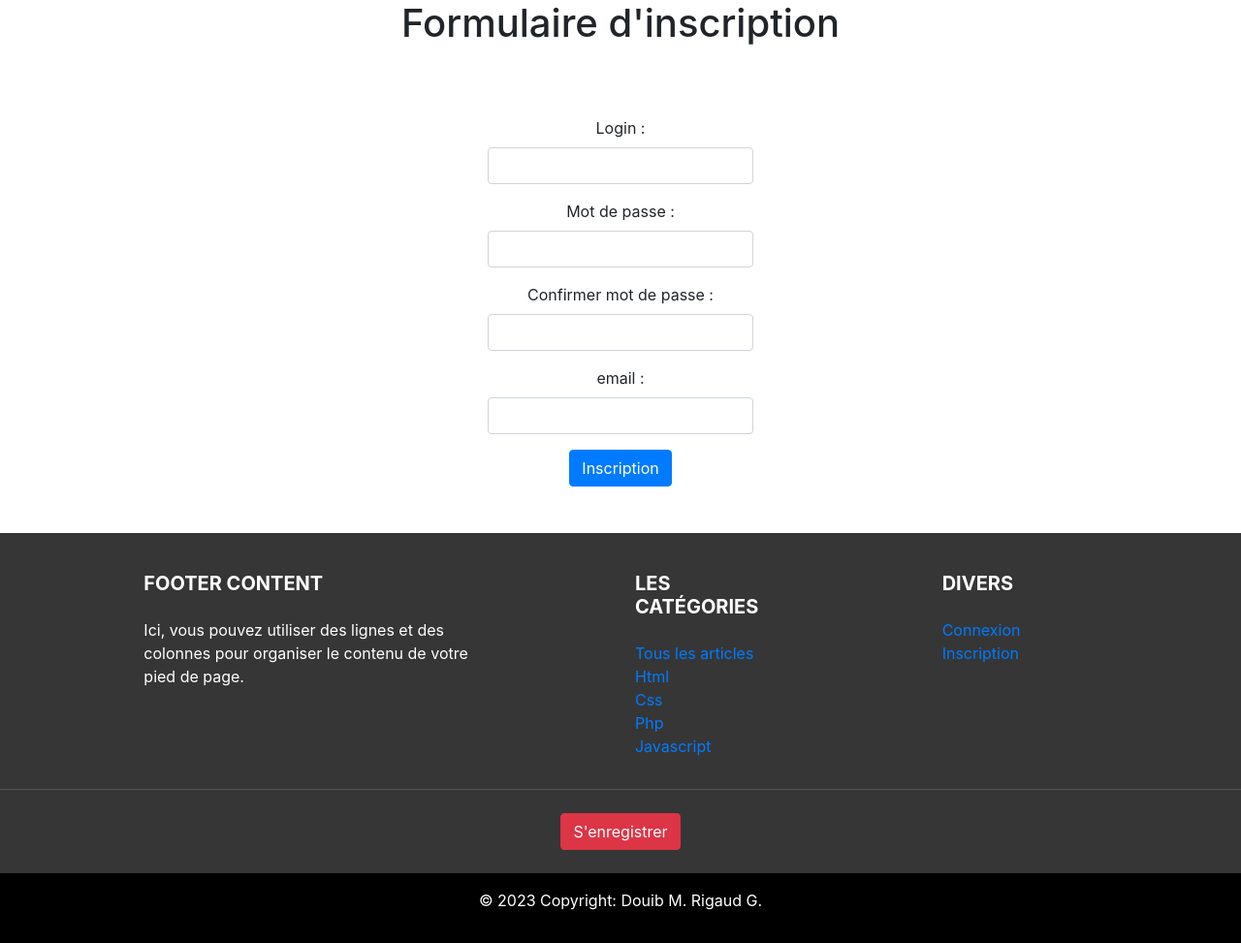
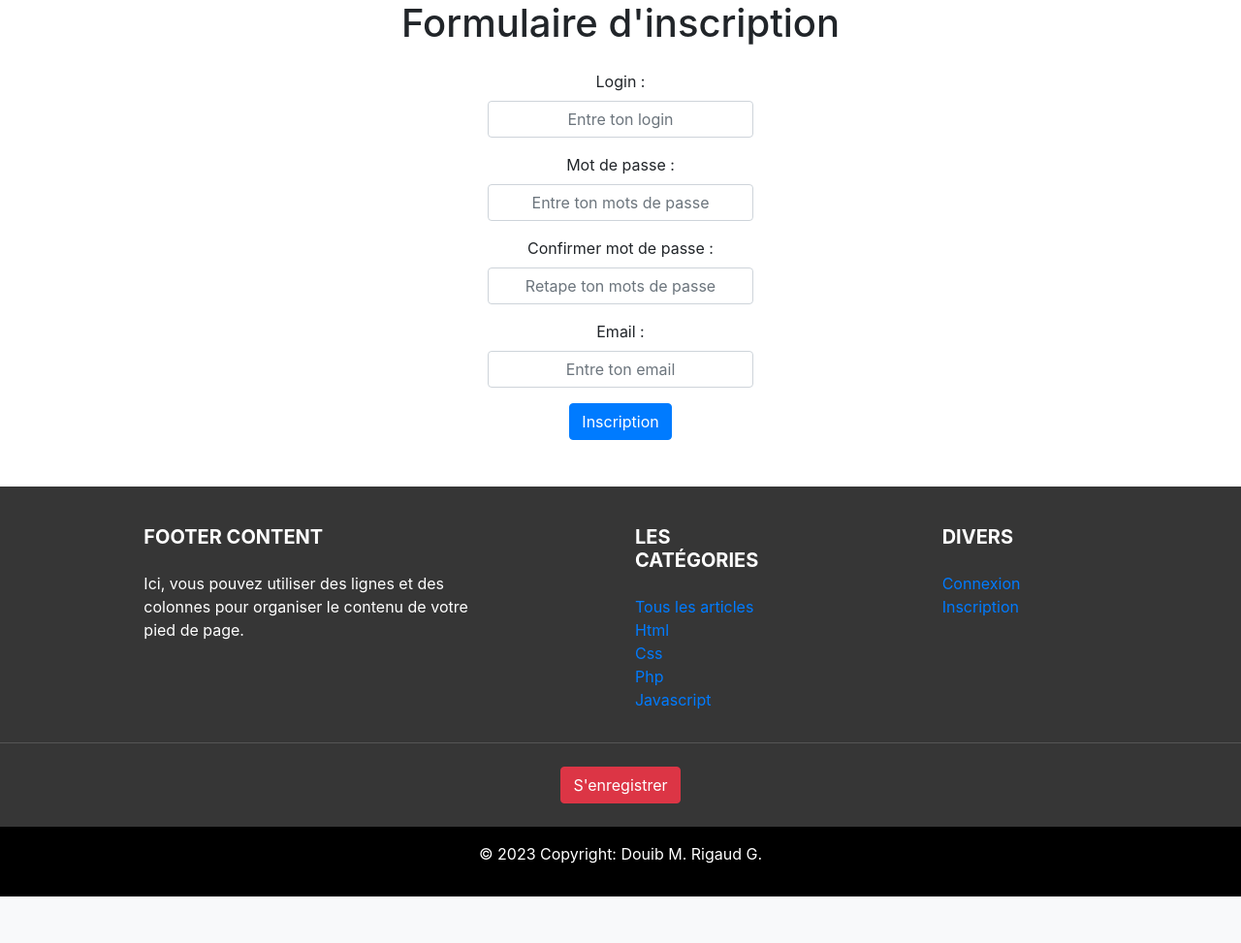
Before and after one commit to mehdi-douib/blog-js, a PHP site: page /inscription.php in a window 1280 px wide. Shown: the part 72-1045 px from the top of the page at 97% size. After the commit the page ends 997 px from the top, so only its background shows below. Run offline with PHP 8.4, Linux system fonts and the light colour scheme; data comes from the database, SQL or seed files in the repository; some libraries are stand-ins or nearby versions.

Commit message:
Add files via upload

```diff
--- a/inscription.php
+++ b/inscription.php
@@ -13,7 +13,7 @@
     <script src="https://maxcdn.bootstrapcdn.com/bootstrap/4.0.0/js/bootstrap.min.js" integrity="sha384-JZR6Spejh4U02d8jOt6vLEHfe/JQGiRRSQQxSfFWpi1MquVdAyjUar5+76PVCmYl" crossorigin="anonymous"></script>
     <link href="src/fontello/css/fontello.css" rel="stylesheet">
     <link href="https://fonts.googleapis.com/css2?family=Courgette&display=swap" rel="stylesheet">
-    <link rel="stylesheet" href="src/css/style.css"/>
+    <link rel="stylesheet" href="../src/css/style.css"/>
     <link href="src/css/styles.css" rel="stylesheet">
     <title>Inscription</title>
 </head>
@@ -25,26 +25,26 @@
 
         <?php if(isset($msg_error)) { echo '<p class="alert alert-danger w-75 p-3 m-auto text-center">'.$msg_error.'</p>' ; }?></p>
 
-        <section class="container mb-5 mt-5 d-flex justify-content-center">
+        <section class="container mb-5 d-flex justify-content-center">
             <form action="" method="POST">
                 <section class="form-group">
                     <label for="login" class="d-flex justify-content-center">Login :</label>
-                    <input type="text" name="login" class="form-control text-center" required>
+                    <input type="text" name="login" placeholder="Entre ton login" class="form-control text-center" required>
                 </section>
 
                <section class="form-group">
                     <label for="password" class="d-flex justify-content-center">Mot de passe :</label>
-                    <input type="password" name="password" class="form-control text-center" required>
+                    <input type="password" name="password" placeholder="Entre ton mots de passe" class="form-control text-center" required>
                </section>
 
                 <section class="form-group">
                     <label for="conf_password" class="d-flex justify-content-center">Confirmer mot de passe :</label>
-                    <input type="password" name="conf_password" class="form-control text-center" required>
+                    <input type="password" name="conf_password" placeholder="Retape ton mots de passe" class="form-control text-center" required>
                 </section>
 
                 <section class="form-group">
-                    <label for="email" class="d-flex justify-content-center">email :</label>
-                    <input type="email" name="email" class="form-control text-center" required>
+                    <label for="email" class="d-flex justify-content-center">Email :</label>
+                    <input type="email" name="email" placeholder="Entre ton email" class="form-control text-center" required>
                 </section>
 
                 <section class="d-flex justify-content-center">
```
Also changed, not shown: connexion.php (+4 -4 lines), index.php (+7 -4 lines).
